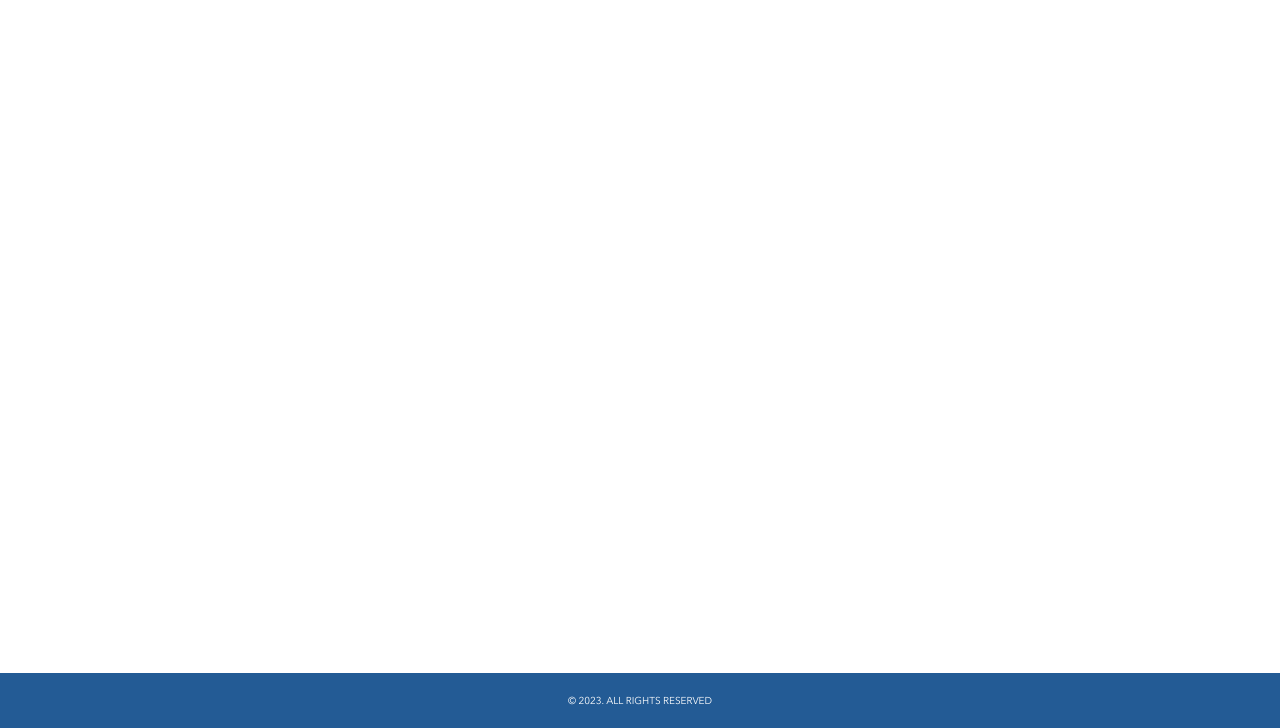
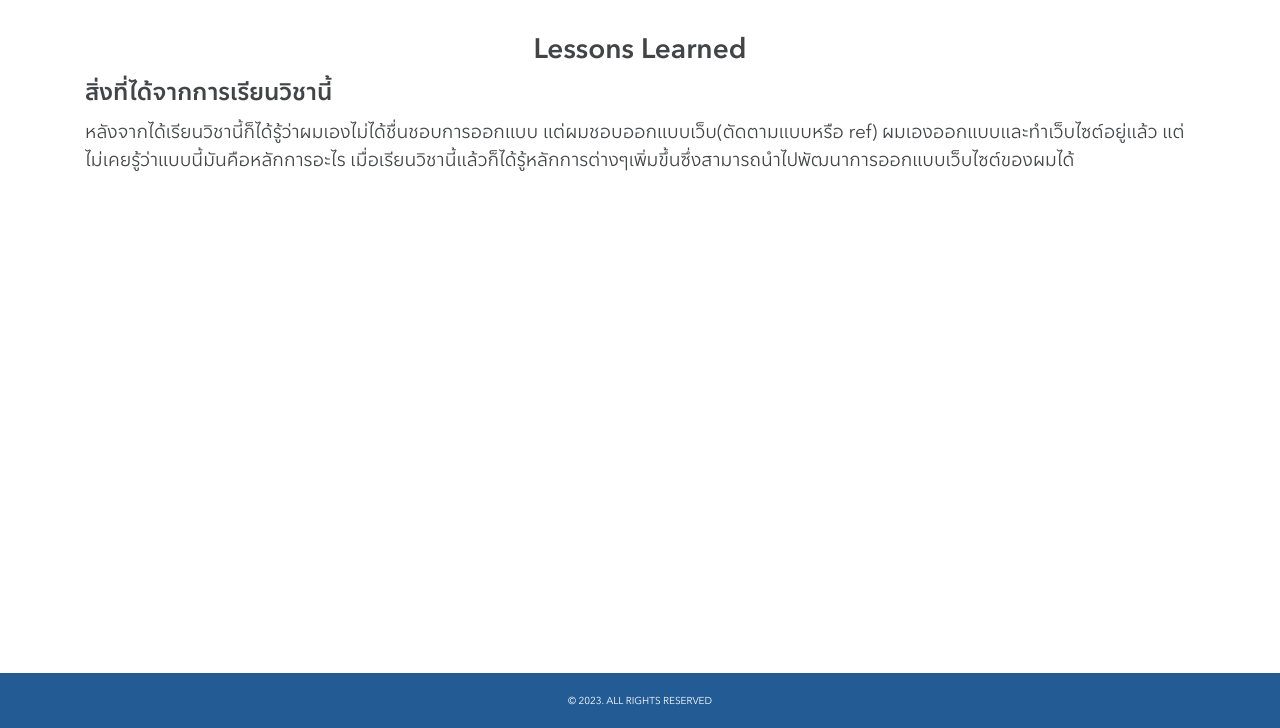
Before and after one commit to artijo/port-wdt, a plain HTML site: page ex.html in a window 1280 px wide. Shown: the part 72-800 px from the top of the page. Drawn offline with Linux system fonts and the light colour scheme.

Commit message:
Update ex.html

```diff
--- a/ex.html
+++ b/ex.html
@@ -39,7 +39,11 @@
 
         <main class="site-body">
             <div class="s-container">
-
+                <h1 class="page-title">Lessons Learned</h1>
+                <div class="ls">
+                    <h2>สิ่งที่ได้จากการเรียนวิชานี้</h2>
+                    <p>หลังจากได้เรียนวิชานี้ก็ได้รู้ว่าผมเองไม่ได้ชื่นชอบการออกแบบ แต่ผมชอบออกแบบเว็บ(ตัดตามแบบหรือ ref) ผมเองออกแบบและทำเว็บไซต์อยู่แล้ว แต่ไม่เคยรู้ว่าแบบนี้มันคือหลักการอะไร เมื่อเรียนวิชานี้แล้วก็ได้รู้หลักการต่างๆเพิ่มขึ้นซึ่งสามารถนำไปพัฒนาการออกแบบเว็บไซต์ของผมได้</p>
+                </div>
             </div>
         </main>
 
```
